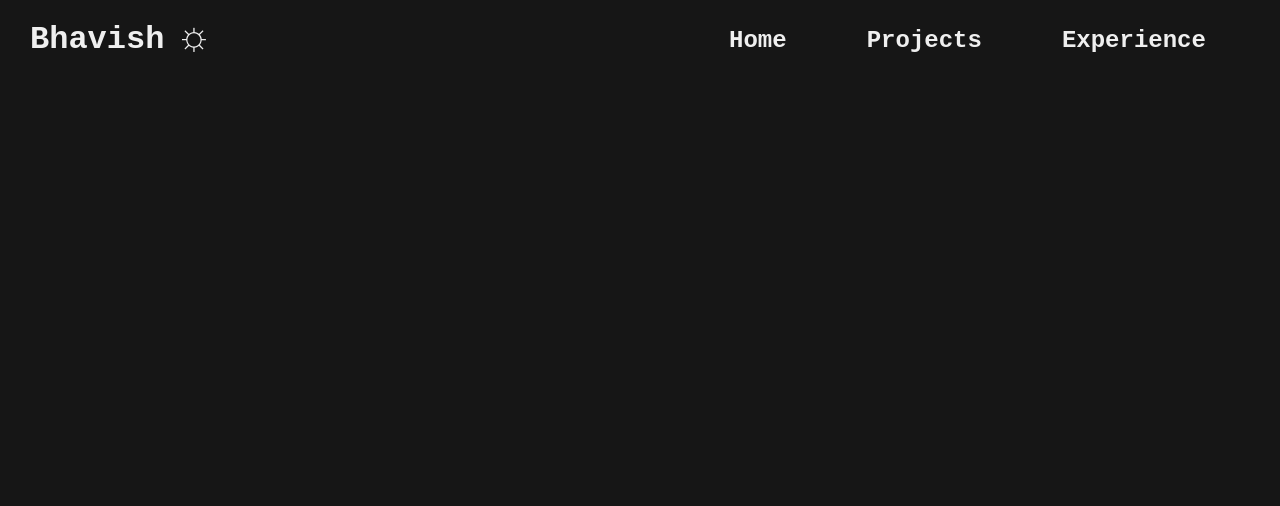
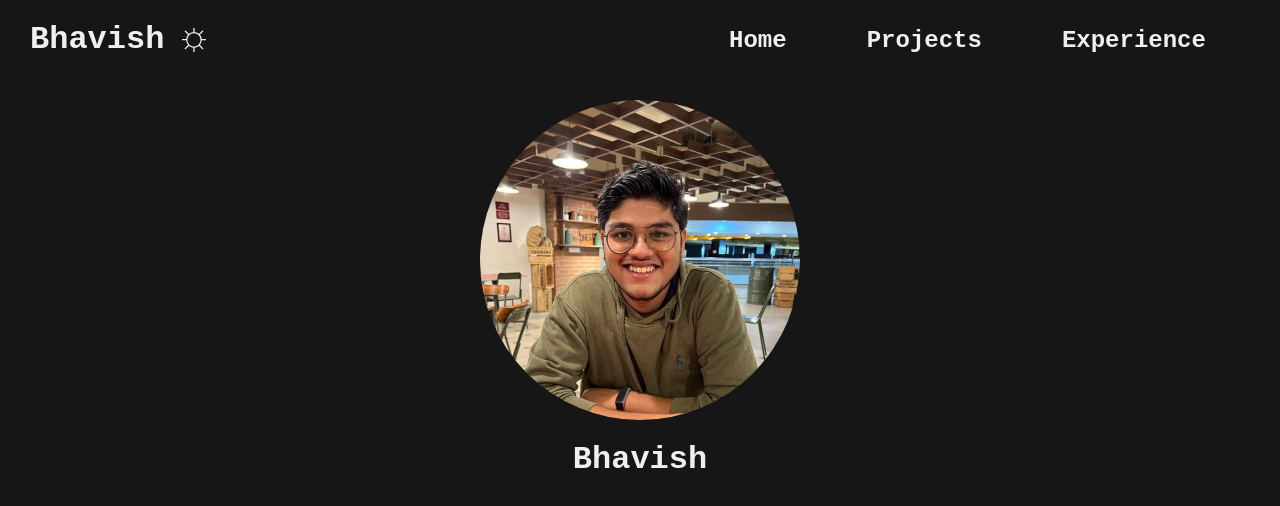
Before and after one commit to Bhavish5/Bhavish5.github.io, a plain HTML site: page index.html in a window 1280 px wide. Drawn offline with Linux system fonts and the light colour scheme; a web font is replaced by a local one.

Commit message:
Added an image to index.html

```diff
--- a/index.html
+++ b/index.html
@@ -19,6 +19,10 @@
             <h2 class="nav-right-ele"><a href="#">Experience</a></h2>
         </div>
     </div>
+    <div class="Image">
+        <img src="Images/My photo.jpg" class="myPhoto" alt="MyPhoto">
+        <h1 class="name">Bhavish</h1>
+    </div>
 </body>
 <script src="script.js"></script>
 </html>
--- a/style.css
+++ b/style.css
@@ -45,3 +45,12 @@ a{
 .theme-change:hover{
     cursor: pointer;
 }
+.myPhoto{
+    width: 25%;
+    border-radius: 50%;
+    display: flex;
+    margin: 0 auto;
+}
+.name{
+    text-align: center;
+}
```
Also changed, not shown: Images/My photo.jpg (added).
